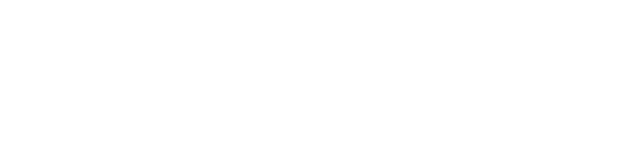
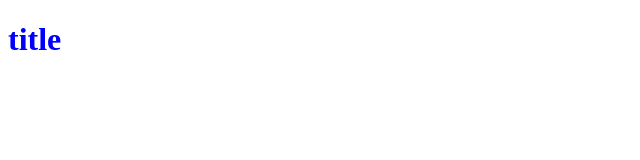
Before and after one commit to YifanNeuf/tmp, a plain HTML site: page index.html in a window 1280 px wide. Shown: the whole page, without its empty margins (0-640 px from the left). Drawn offline with Linux system fonts and the light colour scheme.

Commit message:
新增標題標籤

```diff
--- a/all.css
+++ b/all.css
@@ -1,3 +1,7 @@
 body {
     color: black;
 }
+
+h1 {
+    color: blue;
+}
--- a/index.html
+++ b/index.html
@@ -8,6 +8,6 @@
     <link rel="stylesheet" href="all.css">
 </head>
 <body>
-
+    <h1>title</h1>
 </body>
 </html>
```
